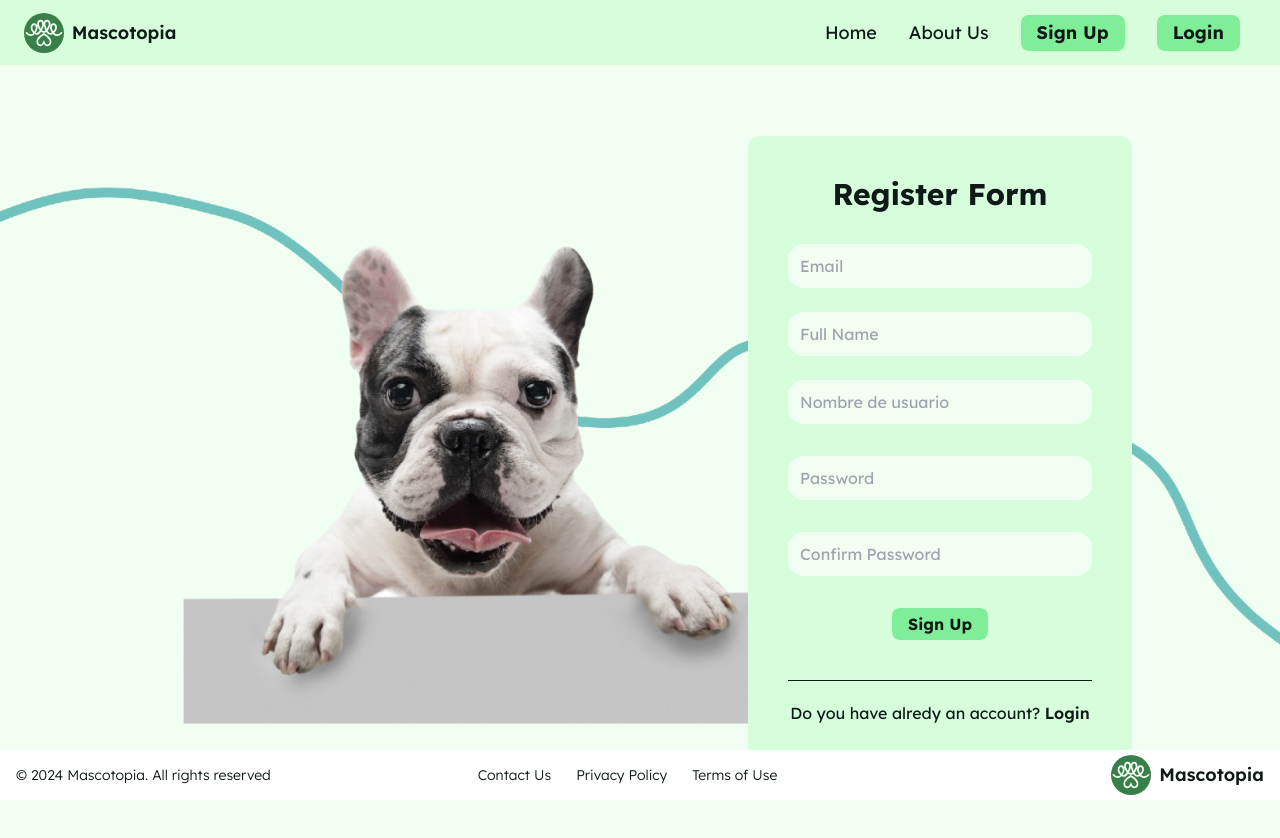
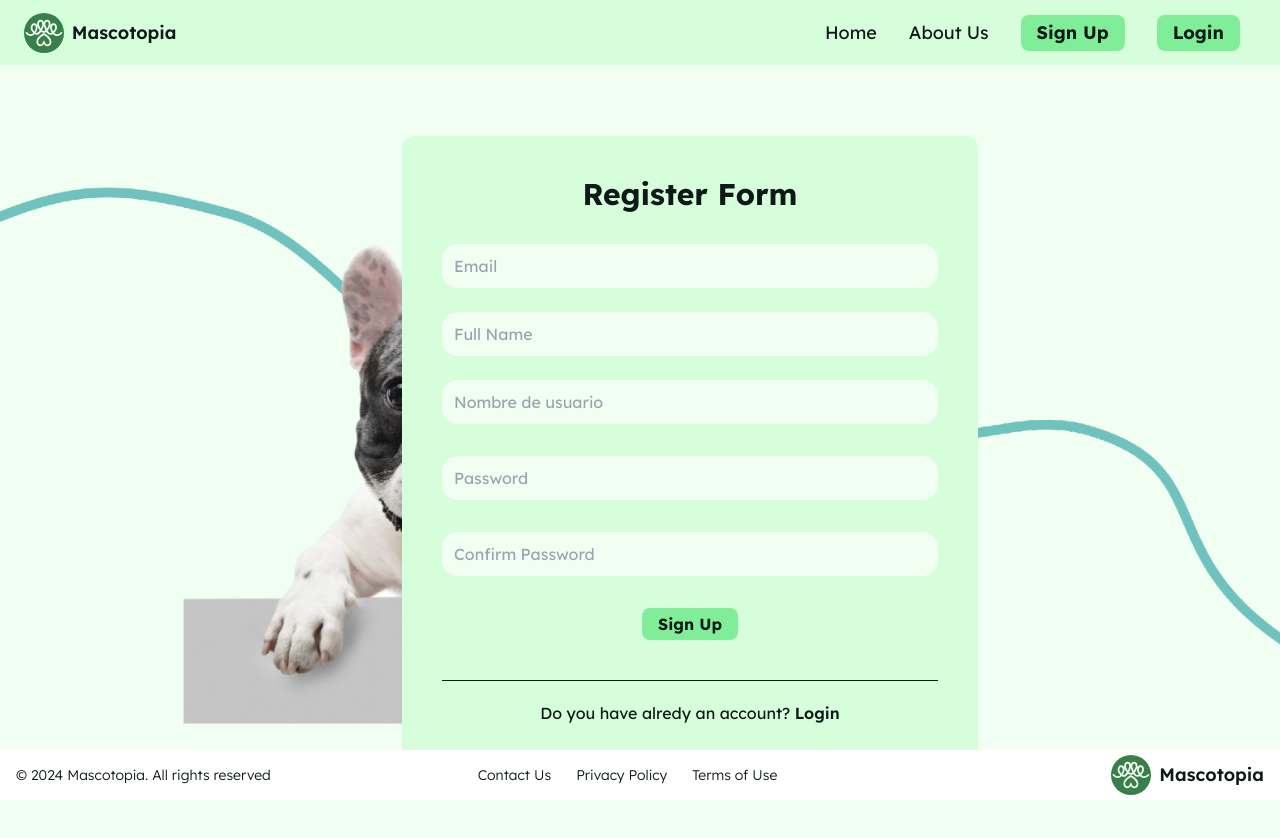
Before and after one commit to mquintanau/mascotopia_fe, a React (Vite) app in the folder view/: page /register in a window 1280 px wide. Shown: the top 838 px of the page. Built offline with nearby package versions, Linux system fonts and the light colour scheme.

Commit message:
Añade campos basicos form

```diff
--- a/view/src/pages/Signup.jsx
+++ b/view/src/pages/Signup.jsx
@@ -11,6 +11,7 @@ function Signup() {
   const [nombre, setNombre] = useState("");
   const [username, setUsername] = useState("");
   const [contraseña, setContraseña] = useState("");
+  const [confirmarContraseña, setConfirmarContraseña] = useState("");
   const [nombreMascota, setnombreMascota] = useState("");
   const [animal, setAnimal] = useState("");
   const [edad, setEdad] = useState("");
@@ -64,12 +65,13 @@ function Signup() {
     }
   }
   return (
-    <div className="h-full min-h-screen bg-loginBackground bg-cover py-28 lg:pl-[600px]">
+    <div className="h-full min-h-screen bg-loginBackground bg-cover py-28 lg:pl-[100px] ">
       <form
         action=""
         onSubmit={handleSubmit}
-        className="z-50 mx-auto mt-6 flex max-w-sm flex-col rounded-xl bg-navbar p-10"
+        className="pr-50 z-50 mx-auto mt-6 flex max-w-xl flex-col rounded-xl bg-navbar p-10"
       >
+        <div className="flex flex-col">
           <h1 className="mb-5 text-center text-3xl font-bold text-black">
             Register Form
           </h1>
@@ -107,9 +109,11 @@ function Signup() {
             label="Confirm Password"
             id="passConfirmation"
             className="mt-5"
-          value={contraseña}
-          onChange={(e) => setContraseña(e.target.value)}
+            value={confirmarContraseña}
+            onChange={(e) => setConfirmarContraseña(e.target.value)}
           />
+        </div>
+
         <Button type="submit" className="mx-auto my-5 whitespace-nowrap">
           Sign Up
         </Button>
```
Lines whose indentation alone changed are shown as unchanged.
